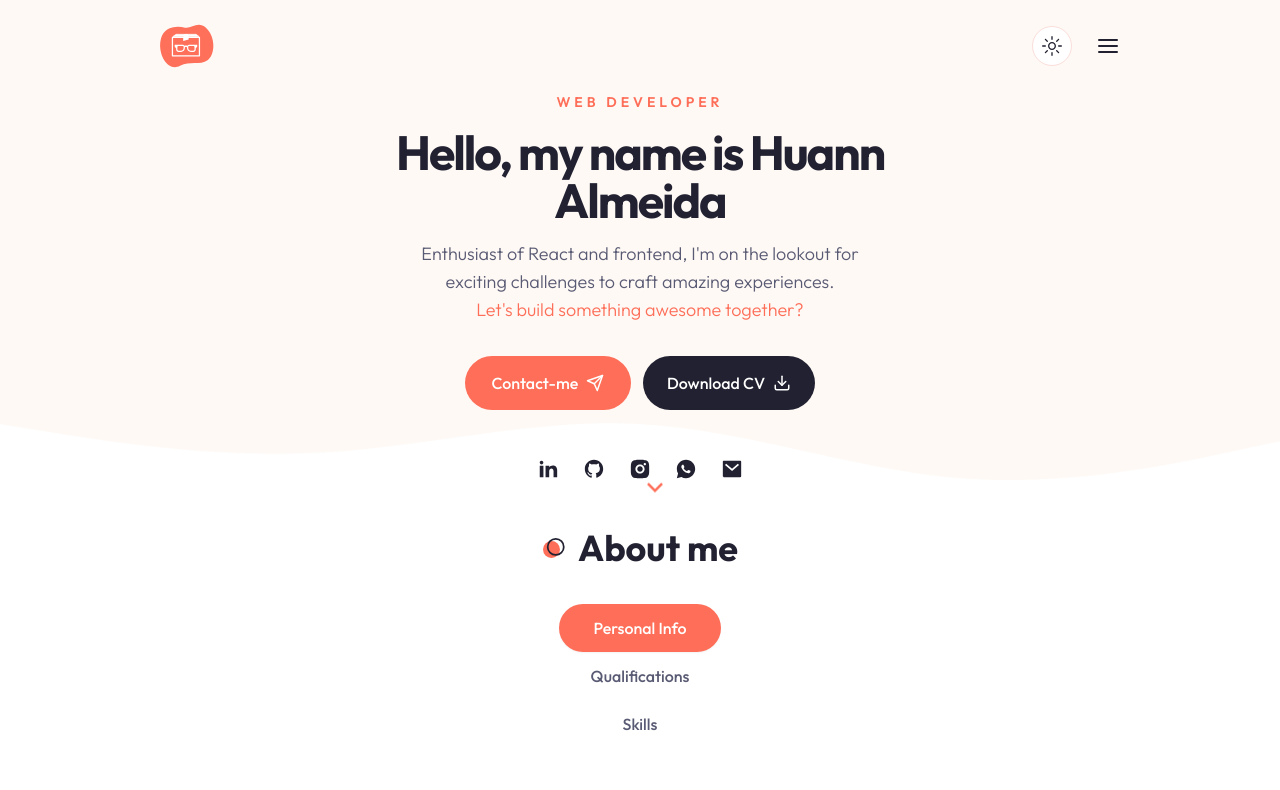
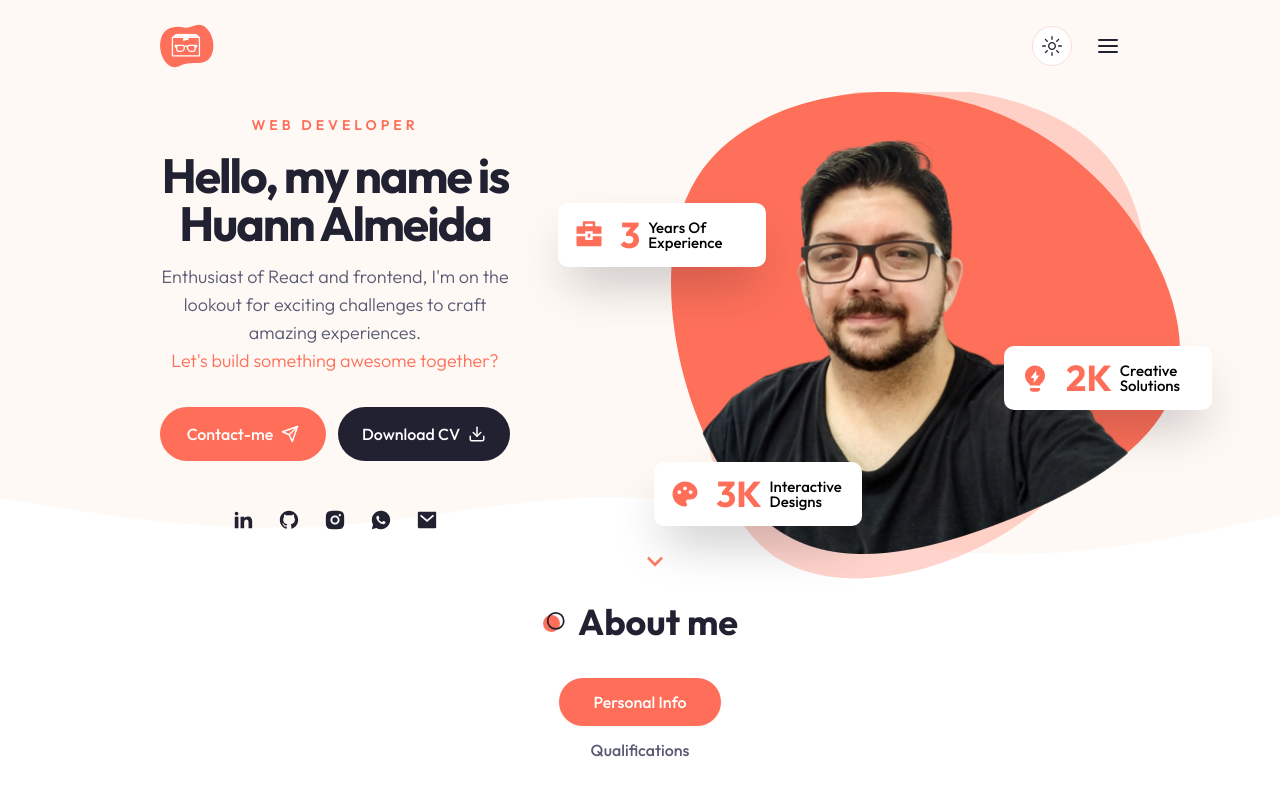
Before and after one commit to huannvictor/huannalmeida-dev, a Next.js app: page / in a window 1280 px wide. Shown: the top 790 px of the page. Built offline with nearby package versions, Linux system fonts and the light colour scheme.

Commit message:
image modified to show in screen 1024

```diff
--- a/app/layout.tsx
+++ b/app/layout.tsx
@@ -12,7 +12,7 @@ const outfit = Outfit({ subsets: ["latin"] });
 
 export const metadata: Metadata = {
   title: "Huann Almeida",
-  description: "Explore my frontend development portfolio, showcasing innovative projects and creative solutions. Discover how my passion for design and technical skills can elevate your online presence.",
+  description: "Here my frontend development portfolio, showcasing innovative projects and creative solutions. Discover how my passion for design and technical skills can elevate your online presence.",
 };
 
 export default function RootLayout({
--- a/components/Hero.tsx
+++ b/components/Hero.tsx
@@ -73,7 +73,7 @@ const Hero = () => {
             />
           </div>
 
-          <div className="hidden xl:flex relative">
+          <div className="hidden lg:flex lg:ml-32 relative">
             <div className="bg-hero_shape2_light dark:bg-hero_shape2_dark size-[500px] bg-no-repeat absolute -top-1 -right-2" />
 
             <Badge
```
